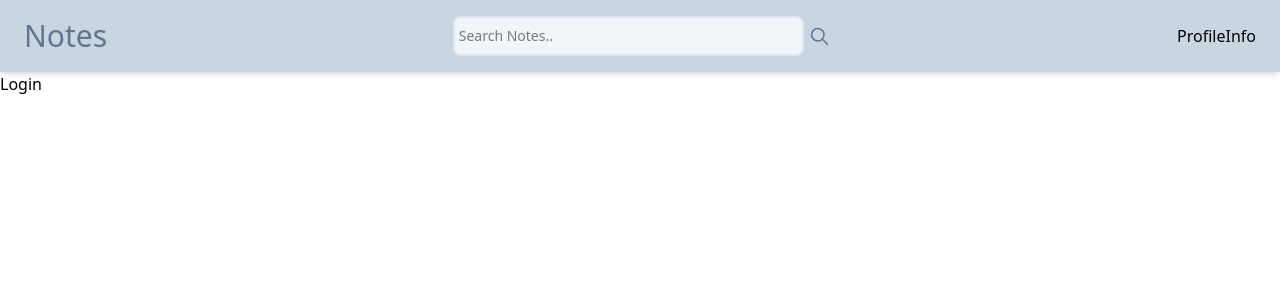
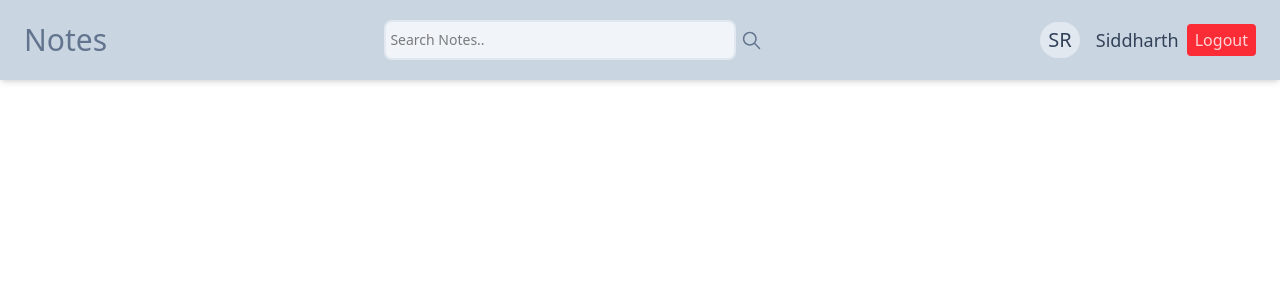
Before and after one commit to rukadikar123/MERN-Note-app, a React (Vite) app in the folder Frontend/: page /login in a window 1280 px wide. Shown: the top 300 px of the page. Built offline with nearby package versions, Linux system fonts and the light colour scheme.

Commit message:
implement logout functionality in Navbar; enhance ProfileInfo component with user initials and logout button; add helper function to get initials; update Login component structure

```diff
--- a/Frontend/src/Components/Navbar.jsx
+++ b/Frontend/src/Components/Navbar.jsx
@@ -1,9 +1,12 @@
 import React, { useState } from "react";
+import {useNavigate} from 'react-router-dom'
 import SearchBar from "./SearchBar";
 import ProfileInfo from "./ProfileInfo";
 
 function Navbar() {
   const [searchQuery, setSearchQuery] = useState("");
+
+  const navigate=useNavigate()
 
   const handleChange = (e) => {
     setSearchQuery(e.target.value);
@@ -13,9 +16,13 @@ function Navbar() {
     setSearchQuery("");
   };
 
+  const onLogout=()=>{
+      navigate('/login')
+  }
+
   return (
     <>
-      <div className="bg-slate-300 flex items-center justify-between w-full px-6 py-3 shadow-md">
+      <div className="bg-slate-300 flex items-center justify-between w-full px-6 py-4 shadow-md">
         <h1 className="text-slate-500 text-3xl font-medium">Notes</h1>
         <SearchBar
           value={searchQuery}
@@ -23,7 +30,7 @@ function Navbar() {
           handlesearch={handlesearch}
           onClearSearch={onClearSearch}
         />
-        <ProfileInfo />
+        <ProfileInfo onLogout={onLogout} />
       </div>
     </>
   );
--- a/Frontend/src/Components/ProfileInfo.jsx
+++ b/Frontend/src/Components/ProfileInfo.jsx
@@ -1,8 +1,15 @@
 import React from 'react'
+import { getInitials } from '../utils/helper'
 
-function ProfileInfo() {
+function ProfileInfo({onLogout}) {
   return (
-    <div>ProfileInfo</div>
+    <div className='flex gap-4 items-center'>
+      <h1 className='text-xl text-slate-700 bg-slate-200 font-medium rounded-full px-2 py-1'>{getInitials("siddharth rukadikar")}</h1>
+      <div className='flex gap-2 items-center'>
+        <p className='text-lg text-slate-700 font-medium'>Siddharth</p>
+        <button onClick={onLogout} className='text-md text-white/80 bg-red-500 rounded-sm px-2 py-1 font-medium cursor-pointer'>Logout</button>
+      </div>
+    </div>
   )
 }
 
--- a/Frontend/src/Pages/Login.jsx
+++ b/Frontend/src/Pages/Login.jsx
@@ -2,7 +2,9 @@ import React from 'react'
 
 function Login() {
   return (
-    <div>Login</div>
+    <div>
+
+    </div>
   )
 }
 
--- /dev/null
+++ b/Frontend/src/utils/helper.js
@@ -0,0 +1,12 @@
+export const getInitials=(name)=>{
+        if(!name) return ""
+
+        const words=name.split(" ")
+
+        let initials=""
+        for(let i=0; i<Math.min(words.length, 2) ; i++){
+            initials += words[i][0]
+
+        }
+        return initials.toUpperCase()
+}
```
